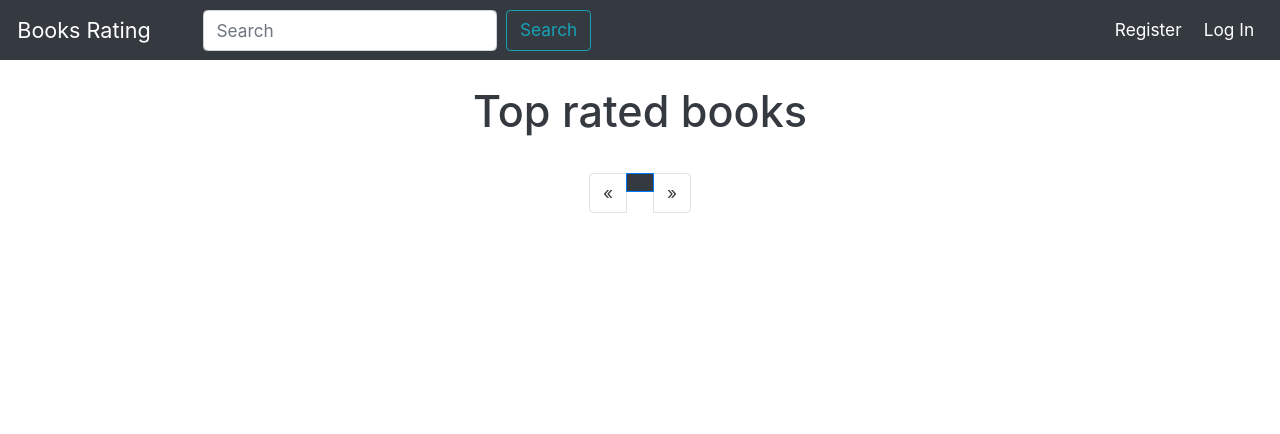
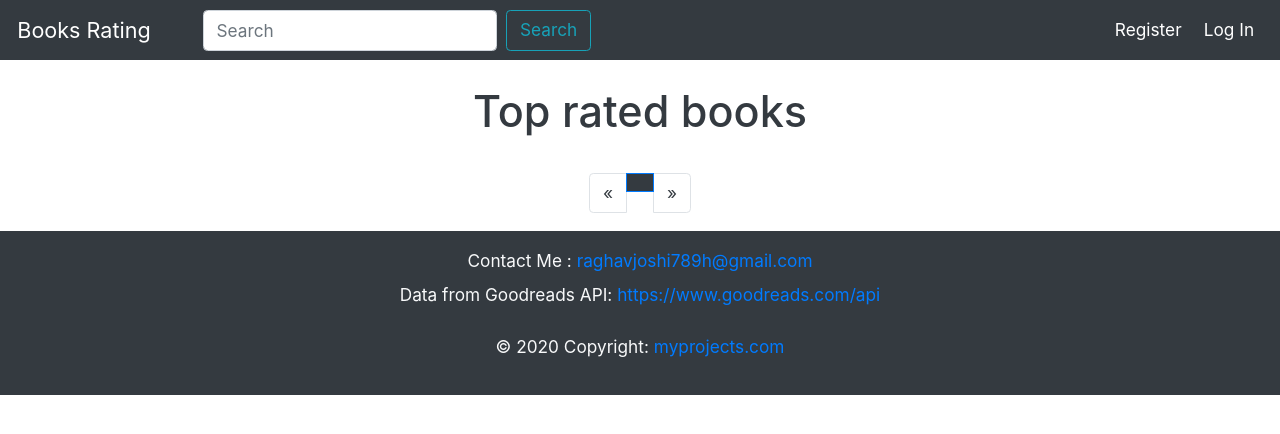
Before and after one commit to J-Raghav/book-ratings, a Flask app: template templates/index.html in a window 1280 px wide. Shown: the top 434 px of the page. Run offline with Flask 2, Linux system fonts and the light colour scheme; the template is opened without the code that fills it, so the values that code supplies are empty; some libraries are stand-ins or nearby versions.

Commit message:
Added footer and made project heroku ready

```diff
--- a/application.py
+++ b/application.py
@@ -191,7 +191,7 @@ def logout():
 
 @app.route('/book/<string:isbn>')
 def book(isbn):
-
+    g.len = len
     book = db.execute(
         'SELECT * FROM books '
         'WHERE isbn=:isbn',
@@ -209,7 +209,8 @@ def book(isbn):
         {
         'id':book.id
         }
-    )
+    ).fetchall()
+
     return render_template('book.html', title=book.title , book=book, reviews=reviews)
 
 @app.route('/post/<string:isbn>',methods=["POST"])
@@ -224,11 +225,11 @@ def post_review(isbn):
         { 'isbn': isbn }
     ).fetchone()
 
-    if not book:
+    if not book or int(rating) not in range(1,6):
         error = {
             'code':422,
             'title':'Invalid data',
-            'msg': "Book doesn't exist"
+            'msg': "Please submit valid data"
         }
         return render_template('error.html',error=error)
     review = db.execute(
--- a/import.py
+++ b/import.py
@@ -59,6 +59,8 @@ def insert_books():
         if cnt%100==0:
             db.commit()
     db.commit()
+
+# DEBUGing purpose only
 def commands():
     print(db.execute(
         'SELECT * '
--- a/requirements.txt
+++ b/requirements.txt
@@ -4,6 +4,7 @@ chardet==3.0.4
 click==7.1.2
 Flask==1.1.2
 Flask-Session==0.3.2
+gunicorn==20.0.4
 idna==2.9
 itsdangerous==1.1.0
 Jinja2==2.11.2
--- a/templates/layout.html
+++ b/templates/layout.html
@@ -38,6 +38,20 @@
     {% block content%}
 
     {% endblock %}
+
+
+    <footer class="container-fluid bg-dark text-light page-footer font-small mt-3 p-2">
+      <div class="text-center my-2">
+        Contact Me : <a href="mailto:raghavjoshi789@gmail.com">raghavjoshi789h@gmail.com</a>
+      </div>
+      <div class="text-center my-2">Data from Goodreads API:
+        <a class='' href="https://www.goodreads.com/api">https://www.goodreads.com/api</a>
+      </div>
+      <div class="footer-copyright text-center my-2 py-3">© 2020 Copyright:
+        <a class='' href="#" >  myprojects.com </a>
+      </div>
+    </footer>
+
     <script src="https://code.jquery.com/jquery-3.5.1.slim.min.js" integrity="sha384-DfXdz2htPH0lsSSs5nCTpuj/zy4C+OGpamoFVy38MVBnE+IbbVYUew+OrCXaRkfj" crossorigin="anonymous"></script>
     <script src="https://cdn.jsdelivr.net/npm/popper.js@1.16.0/dist/umd/popper.min.js" integrity="sha384-Q6E9RHvbIyZFJoft+2mJbHaEWldlvI9IOYy5n3zV9zzTtmI3UksdQRVvoxMfooAo" crossorigin="anonymous"></script>
     <script src="https://stackpath.bootstrapcdn.com/bootstrap/4.5.0/js/bootstrap.min.js" integrity="sha384-OgVRvuATP1z7JjHLkuOU7Xw704+h835Lr+6QL9UvYjZE3Ipu6Tp75j7Bh/kR0JKI" crossorigin="anonymous"></script>
```
